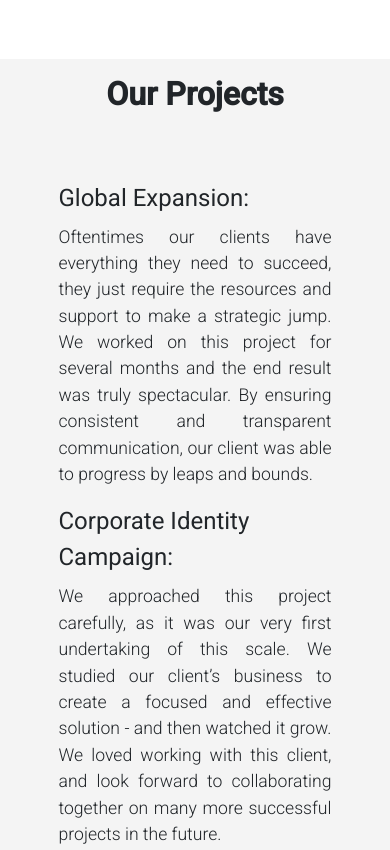
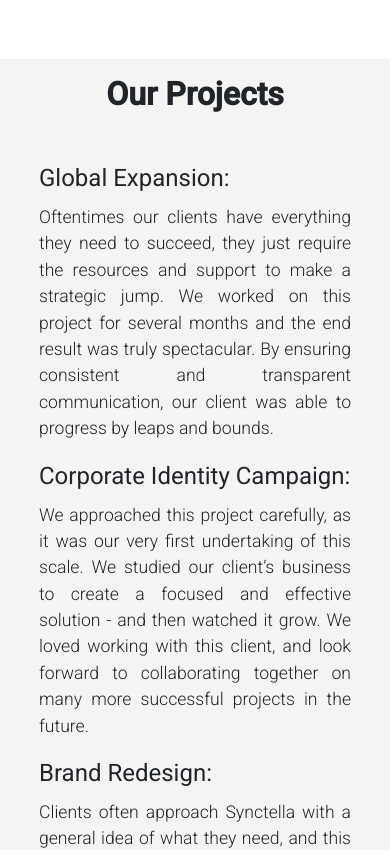
Before and after one commit to Mizan-Primex/resolved-synctella, a React (Create React App) app: page / in a window 390 px wide. Shown: the part 9420-10270 px from the top of the page. Built offline with nearby package versions, Linux system fonts and the light colour scheme.

Commit message:
footer fix

```diff
--- a/src/Component/Home/Home.css
+++ b/src/Component/Home/Home.css
@@ -1088,7 +1088,7 @@ button:focus{
     margin-left: 0rem;
     height: auto;
     width: 100vw;
-    padding: 15%;
+    padding: 10%;
 }
 .project-details label{
     font-size: 150%;
```
